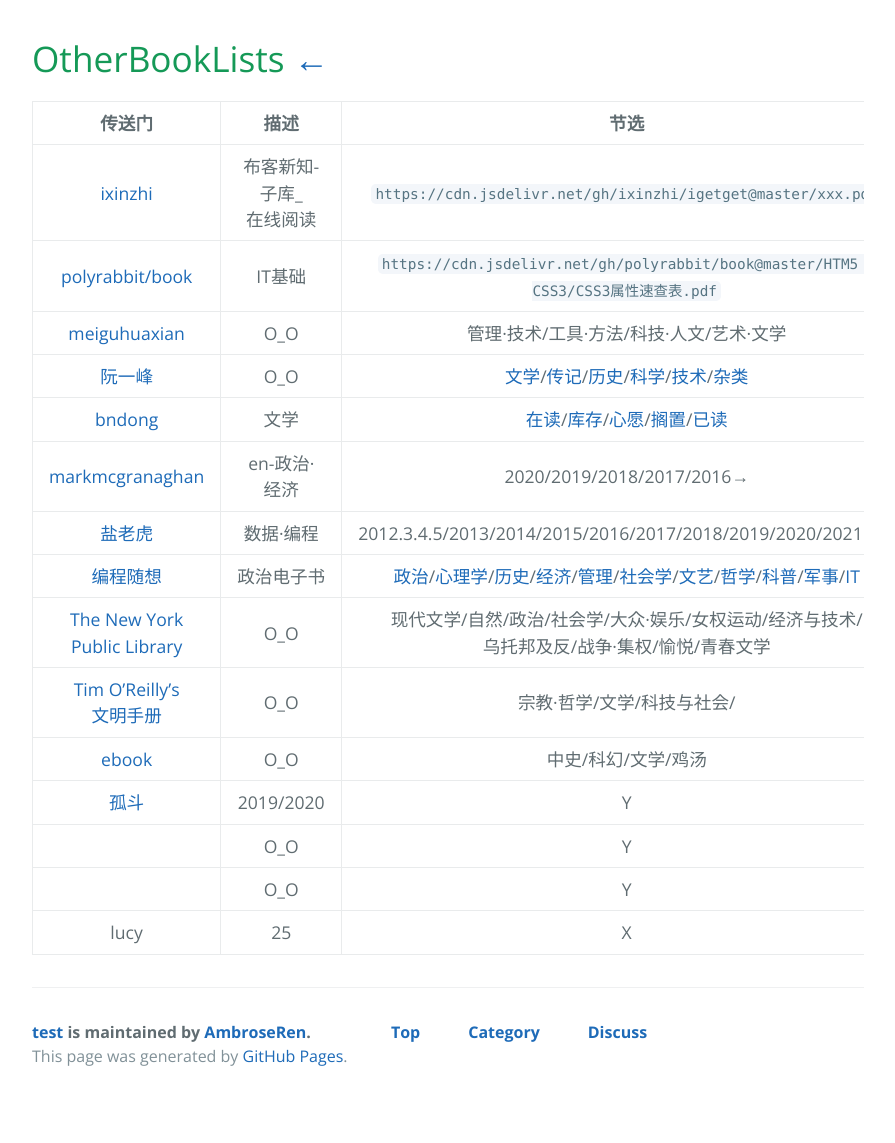
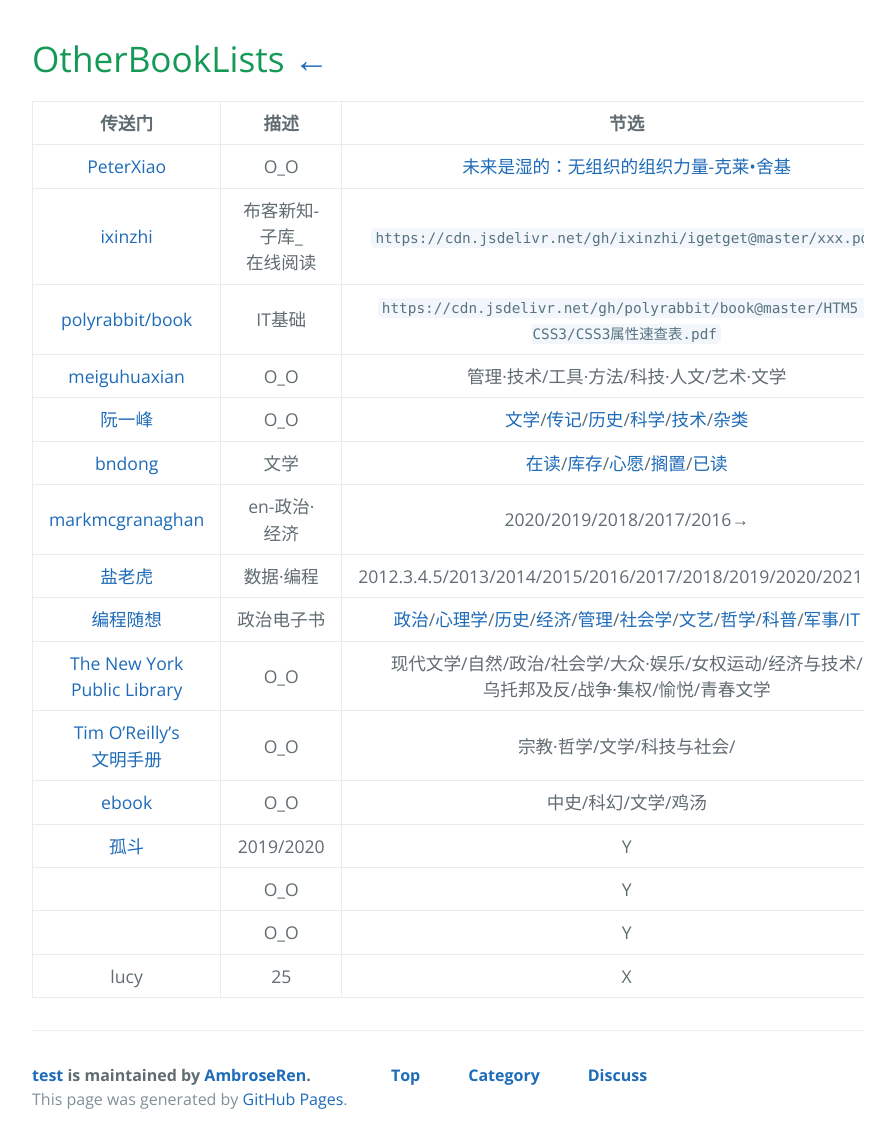
Before and after one commit to AmbroseRen/test, a Jekyll site: the page built from Library/OtherBookLists.md, in a window 1280 px wide. Shown: the whole page, without its empty margins (192-1087 px from the left). Built offline with Jekyll 4.4.1, drawn with Linux system fonts in a browser that asks for light colours; our own code applies the rules of GitHub Pages for plain Markdown files; the repository's description, which GitHub fills in, is left out; before the commit the page ends 1100 px from its top, so only the background shows below that.

Commit message:
Update OtherBookLists.md

```diff
--- a/Library/OtherBookLists.md
+++ b/Library/OtherBookLists.md
@@ -2,6 +2,7 @@
 
 | 传送门 | 描述 | 节选 |
 |:---:|:---:|:---:|
+| [PeterXiao](https://github.com/PeterXiao/books_list_backup_2018_2019) | O_O | [未来是湿的：无组织的组织力量-克莱•舍基](https://github.com/PeterXiao/books_list_backup_2018_2019/blob/master/2019/4/Files/baogao/%E6%9C%AA%E6%9D%A5%E6%98%AF%E6%B9%BF%E7%9A%84%EF%BC%9A%E6%97%A0%E7%BB%84%E7%BB%87%E7%9A%84%E7%BB%84%E7%BB%87%E5%8A%9B%E9%87%8F-%E5%85%8B%E8%8E%B1%E2%80%A2%E8%88%8D%E5%9F%BA.epub) |
 | [ixinzhi](https://github.com/ixinzhi/igetget) | 布客新知-子库_在线阅读 | `https://cdn.jsdelivr.net/gh/ixinzhi/igetget@master/xxx.pdf` |
 | [polyrabbit/book](https://github.com/polyrabbit/book) | IT基础 | `https://cdn.jsdelivr.net/gh/polyrabbit/book@master/HTM5 & CSS3/CSS3属性速查表.pdf` |
 | [meiguhuaxian](https://www.cnblogs.com/meiguhuaxian/p/11641423.html) | O_O | 管理·技术/工具·方法/科技·人文/艺术·文学 |
```
